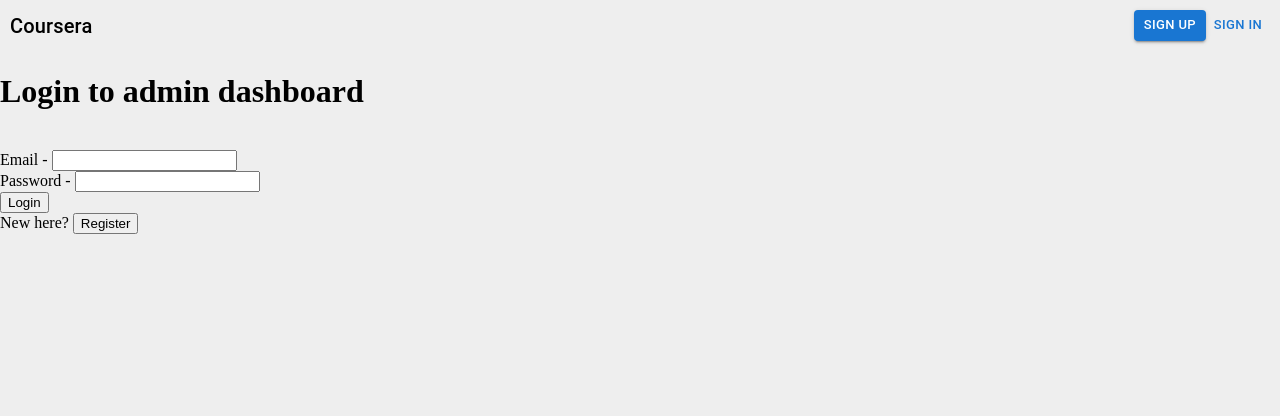
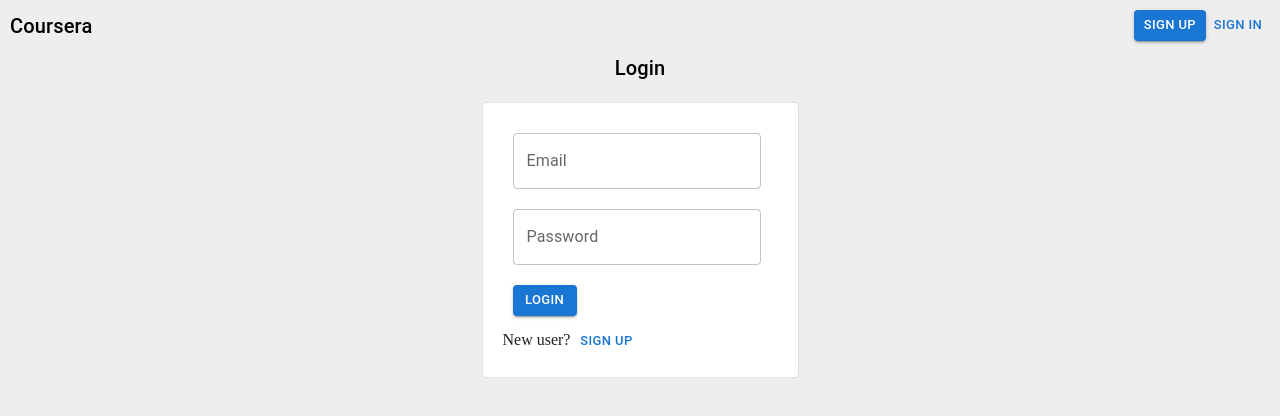
Before and after one commit to Mayur26061/Course-App, a React (Vite) app: page /login in a window 1280 px wide. Shown: the top 416 px of the page. Built offline with nearby package versions, Linux system fonts and the light colour scheme.

Commit message:
Build login and signup and used flexbox

```diff
--- a/src/components/Landing.jsx
+++ b/src/components/Landing.jsx
@@ -1,16 +1,27 @@
-
 import React from "react";
-
+import { Typography, Button } from "@mui/material";
+import { Link } from "react-router-dom";
 /// This is the landing page. You need to add a link to the login page here.
 /// Maybe also check from the backend if the user is already logged in and then show them a logout button
 /// Logging a user out is as simple as deleting the token from the local storage.
 function Landing() {
-    return <div>
-        <h1>Welcome to course selling website!</h1>
-        <a href="/register">Register</a>
-        <br/>
-        <a href="/login">Login</a>
+  return (
+    <div>
+      <Typography variant="h3">Welcome to course selling website</Typography>
+      <div style={{ padding: 5 }}>
+        <Link style={{ margin: 2 }} to={"/register"}>
+          <Button variant="contained">
+            Register
+          </Button>
+        </Link>
+        <Link style={{ margin: 2 }} to={"/login"}>
+          <Button variant="contained">
+            Login
+          </Button>
+        </Link>
+      </div>
     </div>
+  );
 }
 
 export default Landing;
--- a/src/components/Login.jsx
+++ b/src/components/Login.jsx
@@ -1,45 +1,82 @@
 import React from "react";
 import { useNavigate } from "react-router-dom";
 import axios from "axios";
+import { Button, TextField, Card, Typography } from "@mui/material";
 
 /// File is incomplete. You need to add input boxes to take input for users to login.
 function Login() {
   const [email, setEmail] = React.useState("");
   const [password, setPassword] = React.useState("");
-    const navigate = useNavigate()
-    const handleLogin = ()=>{
-        axios.post("http://localhost:3000/admin/login",{},{
-            headers:{
-                username:email,
-                password
+  const navigate = useNavigate();
+  const handleLogin = () => {
+    axios
+      .post(
+        "http://localhost:3000/admin/login",
+        {},
+        {
+          headers: {
+            username: email,
+            password,
+          },
         }
-        }).then(response=>{
-            console.log(response.data)
-            if (response.data.error){
-                console.log(response.data.error)
-            }else{
-                if(response.data.token){
-                    localStorage.setItem("auth","Bearer "+response.data.token)
-                    navigate('/courses')
+      )
+      .then((response) => {
+        console.log(response.data);
+        if (response.data.error) {
+          console.log(response.data.error);
+        } else {
+          if (response.data.token) {
+            localStorage.setItem("auth", "Bearer " + response.data.token);
+            navigate("/courses");
           }
         }
       });
-        setEmail("")
-        setPassword("")
+    setEmail("");
+    setPassword("");
+  };
 
-    }
-
-    return <div>
-        <h1>Login to admin dashboard</h1>
-        <br/>
-        Email - <input type={"text"}  value={email} onChange={e => setEmail(e.target.value)}/>
-        <br/>
-        Password - <input type={"password"} value={password} onChange={e => setPassword(e.target.value)}/>
-        <br/>
-        <button onClick={handleLogin}>Login</button>
-        <br/>
-        New here? <button onClick={()=>navigate('/register')}>Register</button>
+  return (
+    <div
+      style={{
+        display: "flex",
+        flexDirection: "column",
+        justifyContent: "center",
+        alignItems: "center",
+      }}
+    >
+      <Typography variant="h6">Login</Typography>
+      <br />
+      <Card style={{ width: "275px", padding: "20px" }} variant="outlined">
+        <TextField
+          style={{ margin: "10px" }}
+          id="email"
+          label="Email"
+          variant="outlined"
+          value={email}
+          onChange={(e) => setEmail(e.target.value)}
+        />
+        <br />
+        <TextField
+          style={{ margin: "10px" }}
+          id="password"
+          label="Password"
+          variant="outlined"
+          type="password"
+          value={password}
+          onChange={(e) => setPassword(e.target.value)}
+        />
+        <br />
+        <Button style={{ margin: "10px" }} variant="contained" size="small">
+          Login
+        </Button>
+        <br />
+        New user?{" "}
+        <Button onClick={() => navigate("/register")} size="small">
+          Sign up
+        </Button>
+      </Card>
     </div>
+  );
 }
 
 export default Login;
--- a/src/components/Register.jsx
+++ b/src/components/Register.jsx
@@ -1,8 +1,7 @@
 import axios from "axios";
 import React from "react";
 import { useNavigate } from "react-router-dom";
-import { Button, TextField,Card,Typography } from "@mui/material";
-
+import { Button, TextField, Card, Typography } from "@mui/material";
 
 /// File is incomplete. You need to add input boxes to take input for users to register.
 function Register() {
@@ -29,26 +28,42 @@ function Register() {
   };
 
   return (
-    <div style={{textAlign:"center"}}>
-        <Typography variant="h6">
-      Register to the website
-        </Typography>
+    <div
+      style={{
+        display: "flex",
+        flexDirection: "column",
+        justifyContent: "center",
+        alignItems: "center",
+      }}
+    >
+      <Typography variant="h6">Register to the website</Typography>
       <br />
-    <Card style={{width: "275px",margin:"auto",padding:"20px"}} variant="outlined">
-      <TextField style={{ margin: "10px" }} id="email" label="Email" variant="outlined"  value={email}
-        onChange={(e) => setEmail(e.target.value)}/>
+      <Card style={{ width: "275px", padding: "20px" }} variant="outlined">
+        <TextField
+          style={{ margin: "10px" }}
+          id="email"
+          label="Email"
+          variant="outlined"
+          value={email}
+          onChange={(e) => setEmail(e.target.value)}
+        />
         <br />
-      <TextField style={{ margin: "10px" }} id="password" label="Password" variant="outlined" type="password" value={password} onChange={(e) => setPassword(e.target.value)}/>
+        <TextField
+          style={{ margin: "10px" }}
+          id="password"
+          label="Password"
+          variant="outlined"
+          type="password"
+          value={password}
+          onChange={(e) => setPassword(e.target.value)}
+        />
         <br />
         <Button style={{ margin: "10px" }} variant="contained" size="small">
           Register
         </Button>
         <br />
         Already a user?{" "}
-      <Button
-        onClick={() => navigate("/Login")}
-        size="small"
-        >
+        <Button onClick={() => navigate("/Login")} size="small">
           Login
         </Button>
       </Card>
```
Also changed, not shown: src/components/Appbar.jsx (+17 -15 lines). Lines whose indentation alone changed are shown as unchanged.
